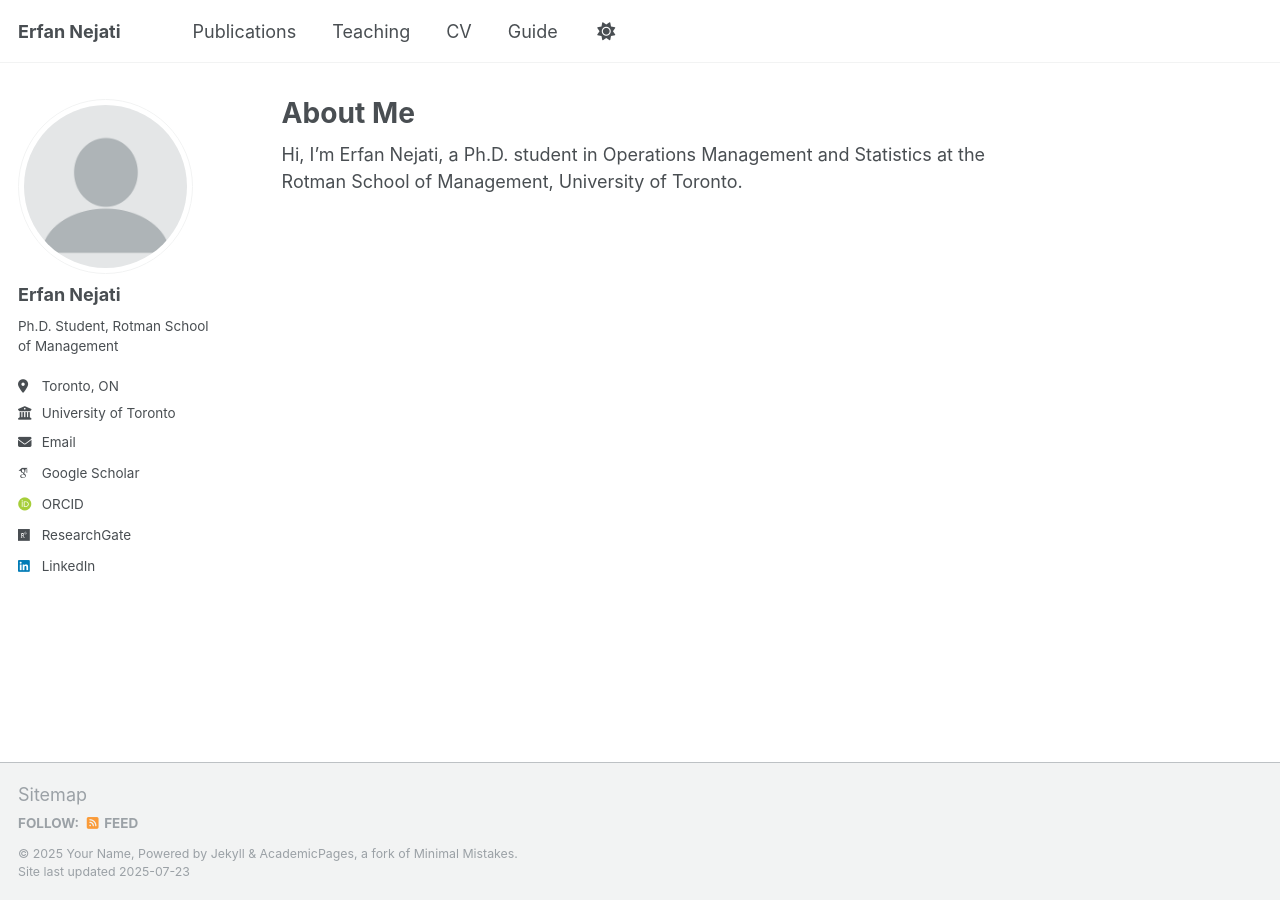
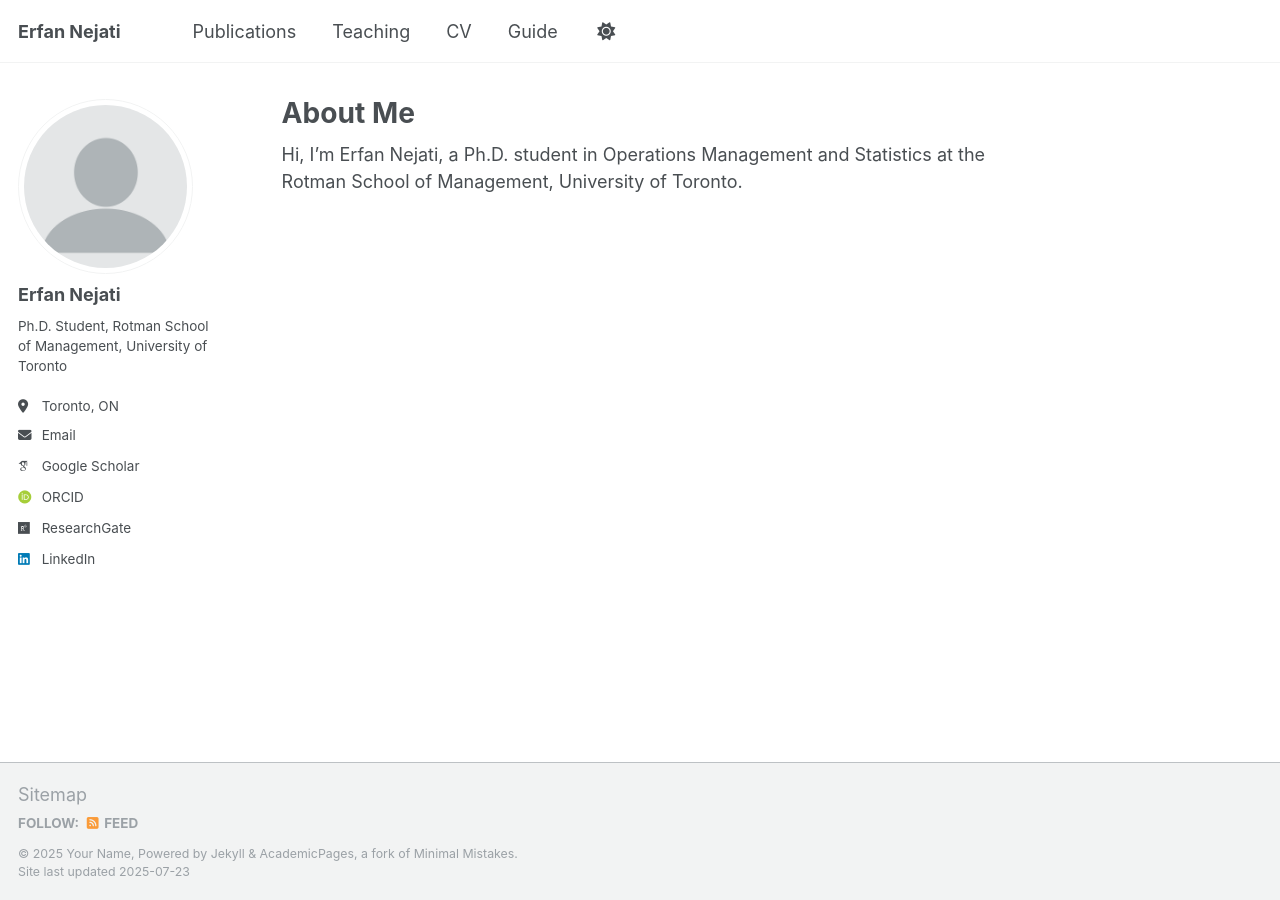
Before and after one commit to erfannjt/my-website, a Jekyll site: the page built from _pages/about.md, in a window 1280 px wide. Built offline with Jekyll 4.4.1, drawn with Linux system fonts in a browser that asks for light colours; some web fonts are replaced; a script that is not in the unit is left out.

```diff
--- a/_config.yml
+++ b/_config.yml
@@ -25,8 +25,8 @@ author:
   avatar           : "profile.png"
   name             : "Erfan Nejati"
   pronouns         : # example: "she/her"
-  bio              : "Ph.D. Student, Rotman School of Management"
-  employer         : "University of Toronto"
+  bio              : "Ph.D. Student, Rotman School of Management, University of Toronto"
+  employer         : # ""
   location         : "Toronto, ON"
   uri              : # URL
   email            : "e.nejati@rotman.utoronto.ca"
```
